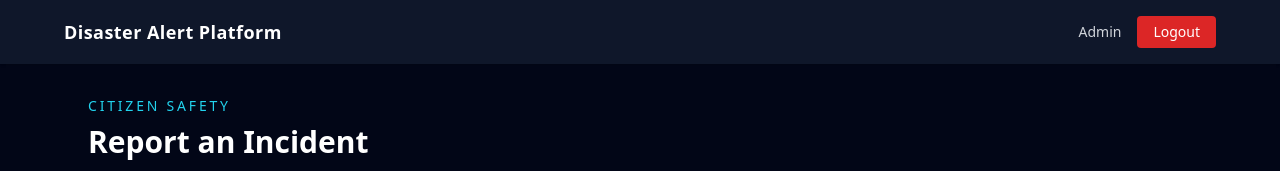
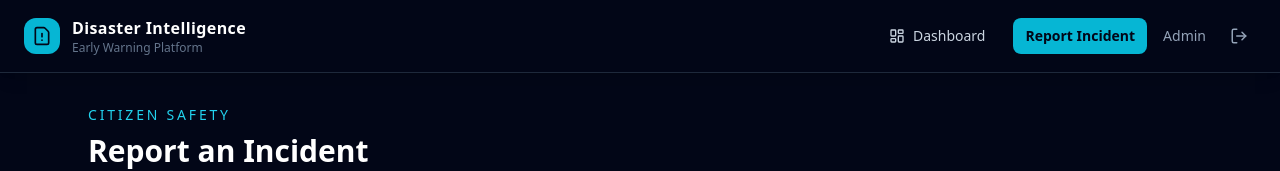
Before and after one commit to Satyakush/disaster-alert-platform, a React (Vite) app in the folder client/: page /report in a window 1280 px wide. Shown: the top 171 px of the page. Built offline with nearby package versions, Linux system fonts and the light colour scheme; no server answers; sample sign-in values are in the browser's storage.

Commit message:
feat: add navigation for citizen reporting

```diff
--- a/client/src/components/Navbar.jsx
+++ b/client/src/components/Navbar.jsx
@@ -1,5 +1,6 @@
 import { useAuth } from "../context/AuthContext";
 import { useNavigate } from "react-router-dom";
+import { FileWarning, LayoutDashboard, LogOut } from "lucide-react";
 
 export default function Navbar() {
   const { user, logout } = useAuth();
@@ -11,22 +12,42 @@ export default function Navbar() {
   };
 
   return (
-    <nav className="bg-slate-900 text-white px-6 py-4 shadow">
-      <div className="max-w-6xl mx-auto flex justify-between items-center">
-        <h1 className="text-lg font-semibold tracking-wide">
-          Disaster Alert Platform
-        </h1>
+    <nav className="border-b border-slate-800 bg-slate-950 text-white shadow-lg">
+      <div className="mx-auto flex max-w-7xl items-center justify-between gap-4 px-6 py-4">
+        <button
+          onClick={() => navigate("/dashboard")}
+          className="flex items-center gap-3 text-left"
+        >
+          <div className="rounded-xl bg-cyan-500 p-2 text-slate-950">
+            <FileWarning size={20} />
+          </div>
+          <div>
+            <h1 className="text-base font-bold tracking-wide">Disaster Intelligence</h1>
+            <p className="text-xs text-slate-500">Early Warning Platform</p>
+          </div>
+        </button>
 
-        <div className="flex items-center gap-4">
-          <span className="text-sm text-gray-300 capitalize">
-            {user?.role}
-          </span>
-
+        <div className="flex items-center gap-2 sm:gap-4">
+          <button
+            onClick={() => navigate("/dashboard")}
+            className="hidden items-center gap-2 rounded-lg px-3 py-2 text-sm text-slate-300 transition hover:bg-slate-800 hover:text-white sm:flex"
+          >
+            <LayoutDashboard size={16} />
+            Dashboard
+          </button>
+          <button
+            onClick={() => navigate("/report")}
+            className="rounded-lg bg-cyan-500 px-3 py-2 text-sm font-semibold text-slate-950 transition hover:bg-cyan-400"
+          >
+            Report Incident
+          </button>
+          <span className="hidden text-sm capitalize text-slate-400 md:block">{user?.role}</span>
           <button
             onClick={handleLogout}
-            className="bg-red-600 hover:bg-red-700 px-4 py-1.5 rounded text-sm font-medium"
+            className="rounded-lg p-2 text-slate-400 transition hover:bg-slate-800 hover:text-red-400"
+            aria-label="Logout"
           >
-            Logout
+            <LogOut size={18} />
           </button>
         </div>
       </div>
```
